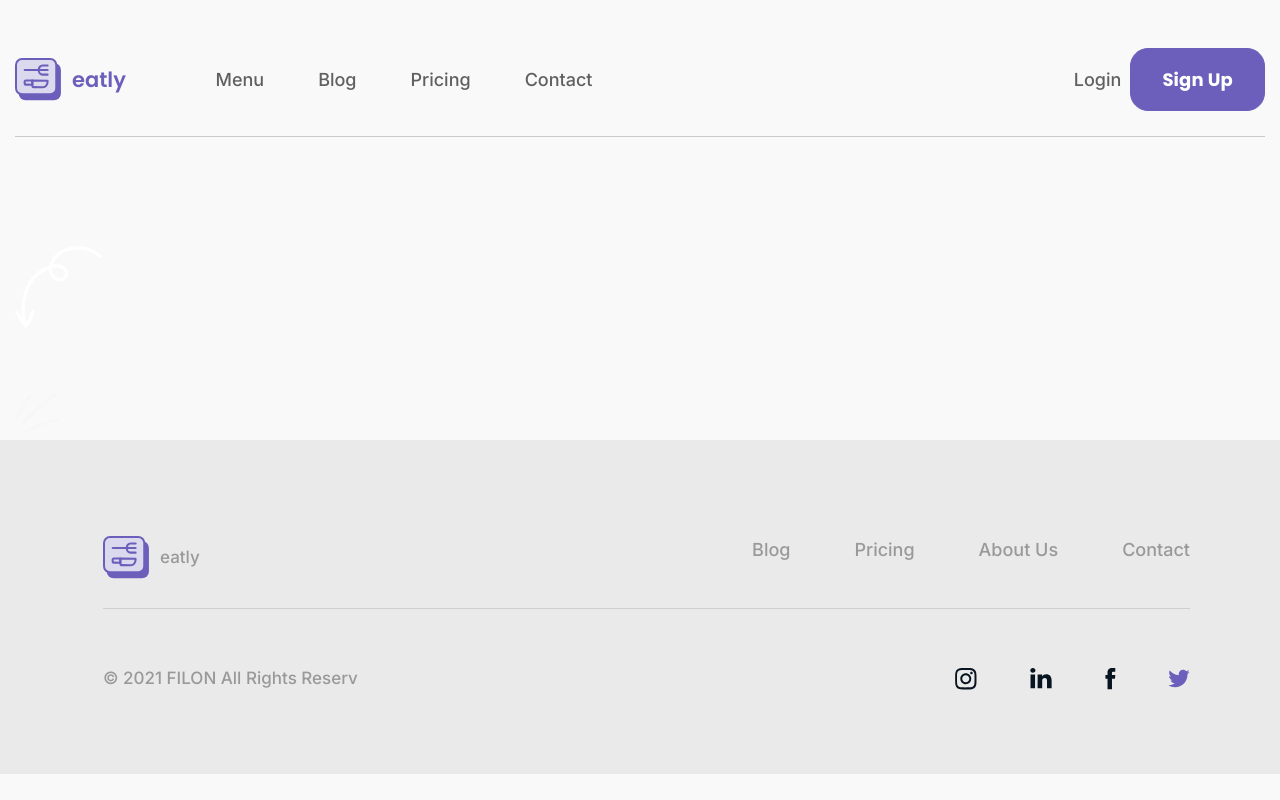
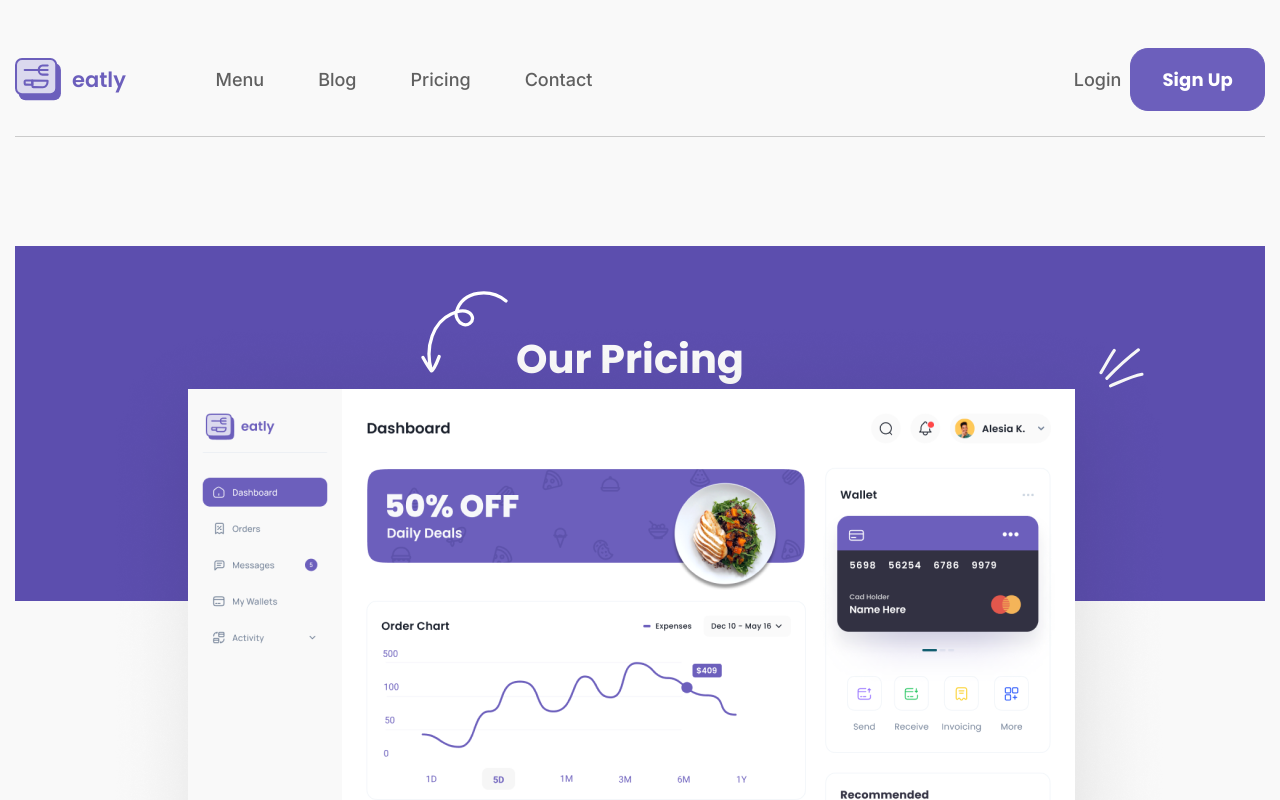
Before and after one commit to rexx0n/eatly, a Vue app: page /pricing in a window 1280 px wide. Shown: the top 800 px of the page. Built offline with nearby package versions, Linux system fonts and the light colour scheme.

Commit message:
made block

```diff
--- a/src/pages/PricingPage.vue
+++ b/src/pages/PricingPage.vue
@@ -2,15 +2,22 @@
 <div class="container">
     <EHeader></EHeader>
     <div class="our-pricing">
+        <div class="our-pricing__title">
+            <h1>
                 <svg xmlns="http://www.w3.org/2000/svg" width="87" height="82" viewBox="0 0 87 82" fill="none">
                     <path d="M2.00024 66.4904C4.30175 70.6606 7.52243 76.2079 10.4656 79.8826M10.4656 79.8826C10.8046 80.3061 13.0892 76.9362 13.1814 76.7719C15.2071 73.1709 16.6994 69.4153 18.1382 65.555M10.4656 79.8826C3.23725 55.0285 13.0525 30.7691 29.8949 23.2286C31.5642 22.4812 33.3818 21.6695 35.2639 21.0231M35.2639 21.0231C38.261 19.9936 41.4215 19.3833 44.406 20.1195C47.1604 20.7991 50.4624 22.8446 51.2599 25.7036C52.7494 31.0446 46.7446 35.2901 41.7736 33.3283C37.4053 31.6045 34.0964 25.5199 35.2639 21.0231ZM35.2639 21.0231C35.2885 20.9282 35.3151 20.8341 35.3437 20.7407C42.2571 -1.79933 69.9745 -2.17308 85.0002 9.92804" stroke="white" stroke-width="3.28334" stroke-miterlimit="1.5" stroke-linecap="round" stroke-linejoin="round"/>
                 </svg>
-        <h1>Our Pricing</h1>
+                Our Pricing</h1>
             <svg xmlns="http://www.w3.org/2000/svg" width="45" height="40" viewBox="0 0 45 40" fill="none">
                 <path d="M15.2964 2.45996C10.4687 9.63176 6.48867 17.2509 2 24.6116" stroke="#F7F7F7" stroke-width="3.07406" stroke-miterlimit="1.5" stroke-linecap="round" stroke-linejoin="round"/>
                 <path d="M39.4318 1.84473C28.1697 10.361 17.6623 20.237 7.82861 30.3371" stroke="#F7F7F7" stroke-width="3.07406" stroke-miterlimit="1.5" stroke-linecap="round" stroke-linejoin="round"/>
                 <path d="M42.9999 26.1904C33.4294 27.6993 20.7116 33.9652 11.4639 37.8472" stroke="#F7F7F7" stroke-width="3.07406" stroke-miterlimit="1.5" stroke-linecap="round" stroke-linejoin="round"/>
             </svg>
+        </div>
+        <div class="our-pricing__img">
+            <img src="../assets/home1.png" alt="">
+        </div>
+
     </div>
 </div>
   <EFooter></EFooter>
@@ -22,7 +29,7 @@ import EFooter from "../components/UI/EFooter.vue";
 
 </script>
 
-<style scoped>
+<style scoped lang="scss">
 .our-pricing {
     margin-top: 66px;
     padding-top: 43px;
@@ -30,5 +37,22 @@ import EFooter from "../components/UI/EFooter.vue";
         color: #F9F9F9;
         font-size: 40px;
     }
+    &__title {
+        display: flex;
+        padding-top: 45px;
+        padding-bottom: 213px;
+       justify-content: end;
+        background: #5C4EAE;;
+        > svg {
+            align-self: end;
+            margin-left: 355px;
+            margin-right: 121px;
+        }
+    }
+    &__img {
+        margin-top: -291px;
+       display: flex;
+        justify-content: center;
+    }
 }
 </style>
```
Also changed, not shown: src/assets/home1.png (added). Lines whose indentation alone changed are shown as unchanged.
